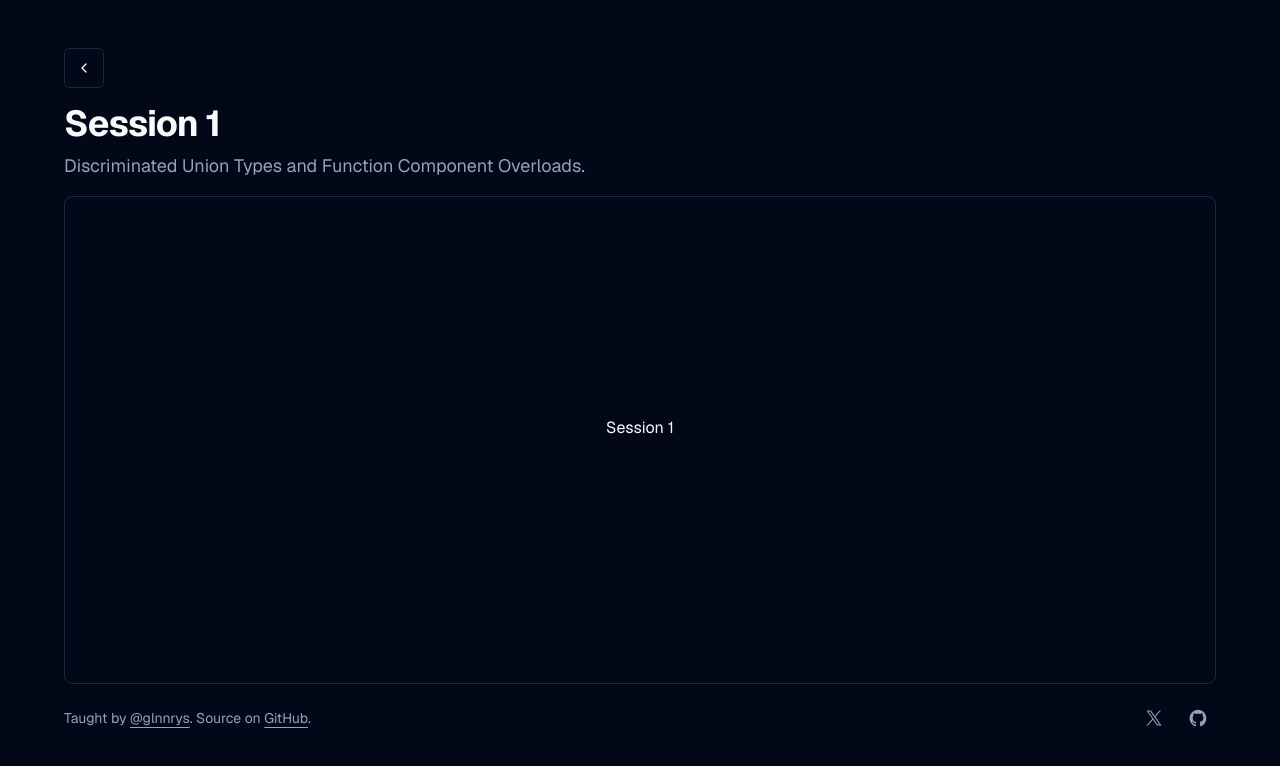
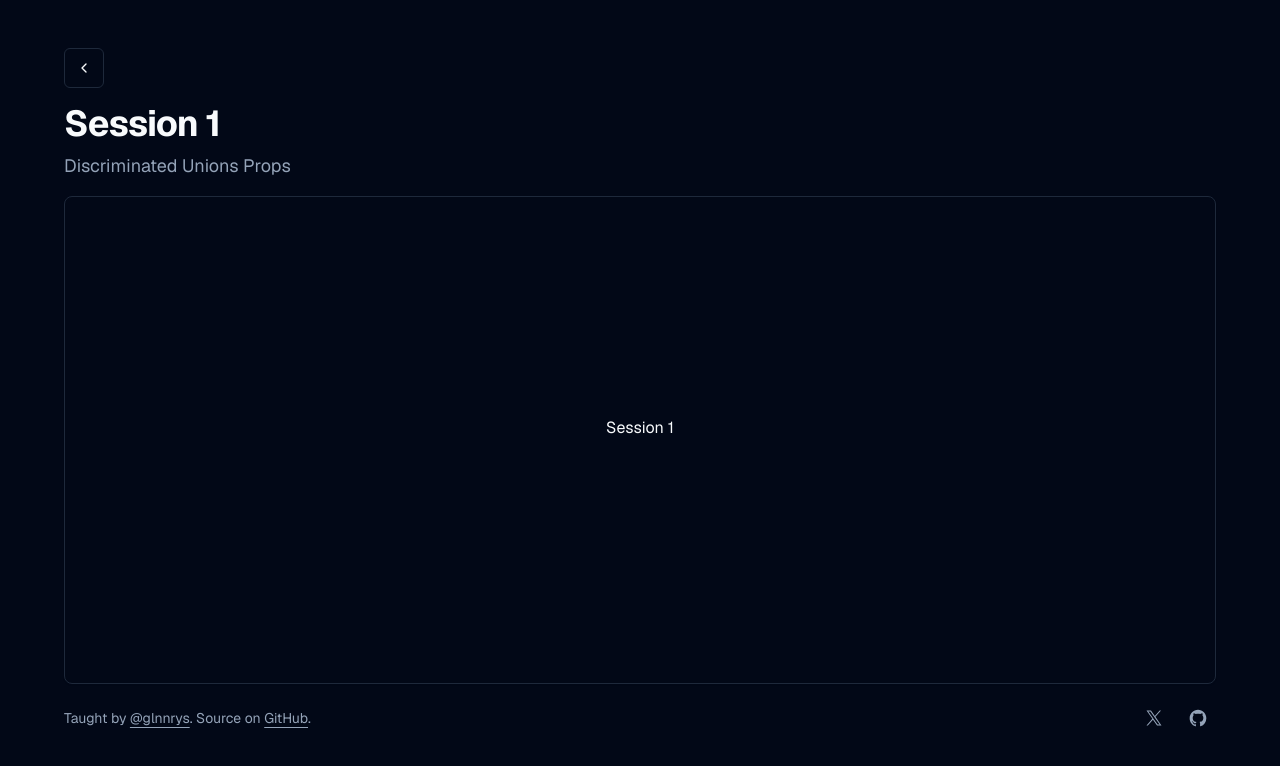
Before and after one commit to glennreyes/advanced-typescript-workshop, a Next.js app: page /session-1 in a window 1280 px wide. Shown: the top 766 px of the page. Built offline with nearby package versions, Linux system fonts and the light colour scheme.

Commit message:
Adjust curriculum

```diff
--- a/app/session-1/page.tsx
+++ b/app/session-1/page.tsx
@@ -17,7 +17,7 @@ export const Page: FC = () => (
     </Button>
     <div className="space-y-2">
       <H1>Session 1</H1>
-      <Lead>Discriminated Union Types and Function Component Overloads.</Lead>
+      <Lead>Discriminated Unions Props</Lead>
     </div>
     <Card className="flex flex-1 flex-col items-center justify-center">
       <CardContent className="flex flex-col gap-4">
--- a/app/session-2/page.tsx
+++ b/app/session-2/page.tsx
@@ -17,7 +17,7 @@ export const Page: FC = () => (
     </Button>
     <div className="space-y-2">
       <H1>Session 2</H1>
-      <Lead>Advanced Component Typing</Lead>
+      <Lead>Function Component Overloads</Lead>
     </div>
     <Card className="flex flex-1 flex-col items-center justify-center">
       <CardHeader>
--- a/app/session-3/page.tsx
+++ b/app/session-3/page.tsx
@@ -17,7 +17,7 @@ export const Page: FC = () => (
     </Button>
     <div className="space-y-2">
       <H1>Session 3</H1>
-      <Lead>Compound & Polymorphic Components</Lead>
+      <Lead>Typing forwardRef</Lead>
     </div>
     <Card className="flex flex-1 flex-col items-center justify-center">
       <CardHeader>
--- a/app/session-4/page.tsx
+++ b/app/session-4/page.tsx
@@ -17,7 +17,7 @@ export const Page: FC = () => (
     </Button>
     <div className="space-y-2">
       <H1>Session 4</H1>
-      <Lead>TypeScript Safety Tips for React Developers.</Lead>
+      <Lead>Compound & Polymorphic Components</Lead>
     </div>
     <Card className="flex flex-1 flex-col items-center justify-center">
       <CardHeader>
```
Also changed, not shown: 1 other file (tests, documents, lock files or other folders).
